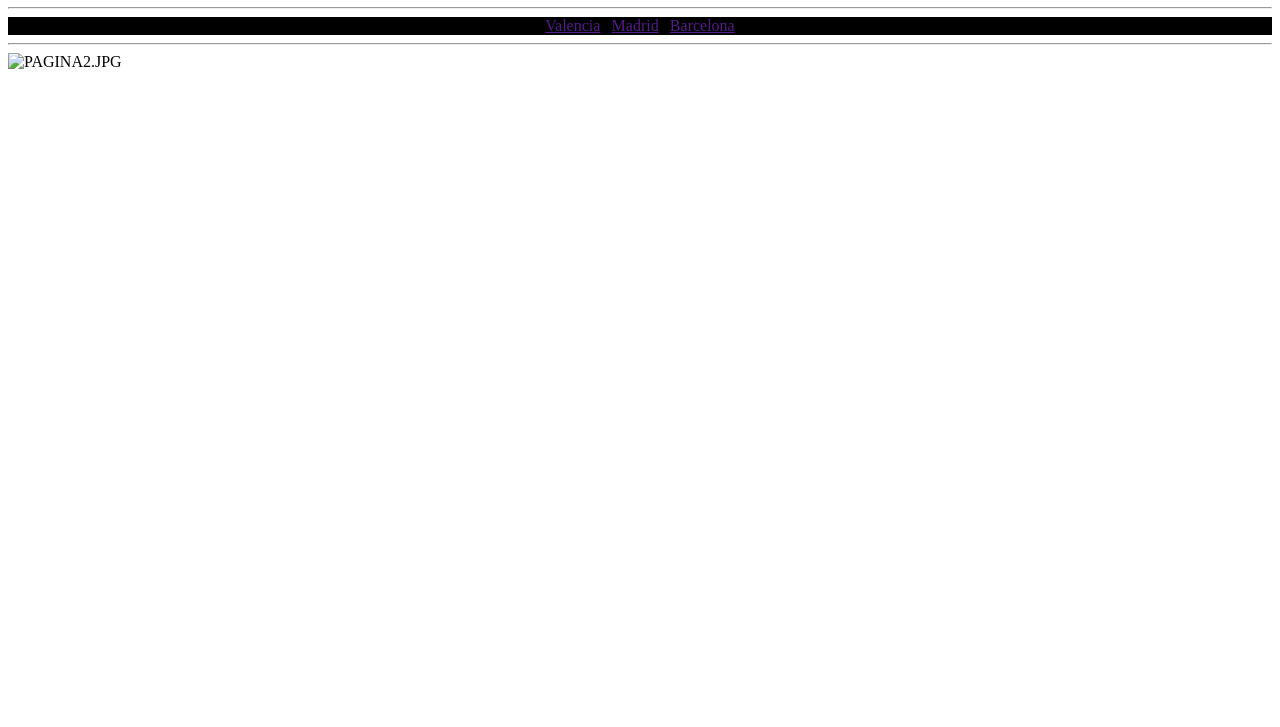
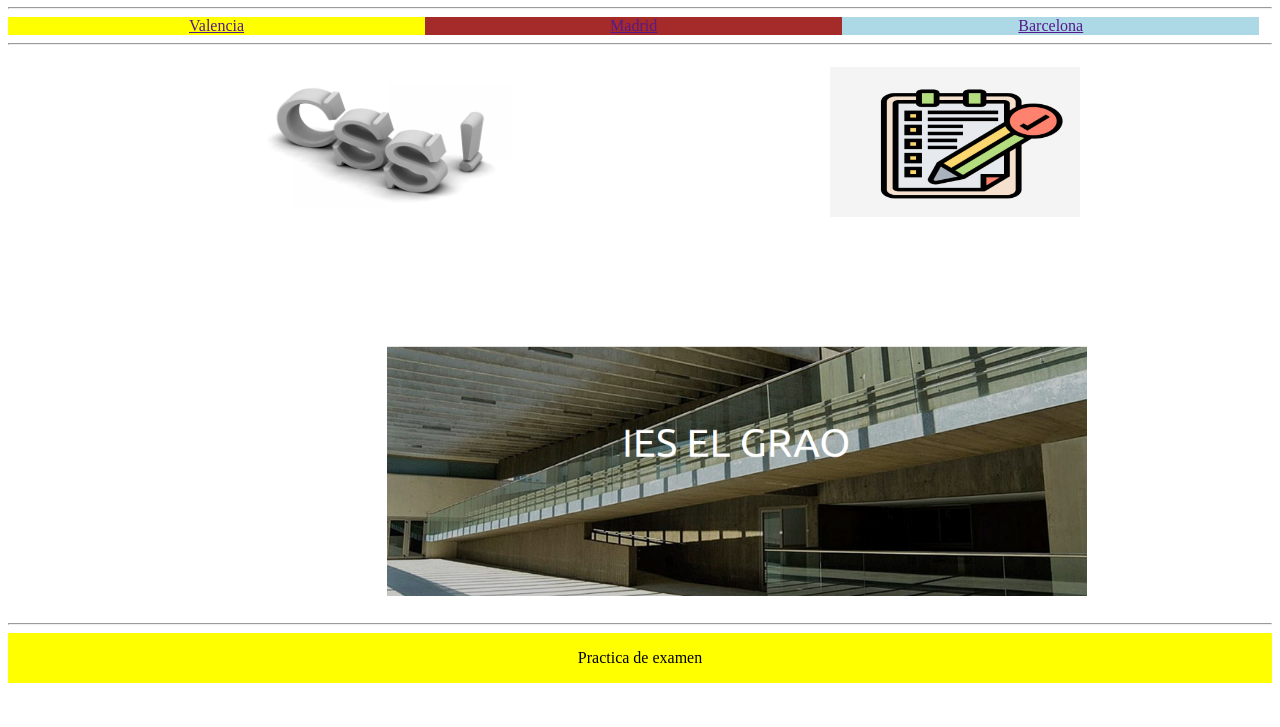
Before and after one commit to VictorBlat/practica-de-examen, a plain HTML site: page index.html in a window 1280 px wide. Shown: the part 73-800 px from the top of the page. Drawn offline with Linux system fonts and the light colour scheme.

Commit message:
realizado la primera pagina

```diff
--- a/index.html
+++ b/index.html
@@ -8,17 +8,28 @@
 </head>
 <body>
     <header>
-        <h1>Pagina de Prueba</h1>
+        <h1><center>Pagina de Prueba</center></h1>
     </header>
     <hr>
     <main>
-        <nav><a class="valencia" href="">Valencia</a> | <a href="">Madrid</a> | <a href="">Barcelona</a></nav>
+
+ <nav><div class="valencia"><a href="">Valencia</a></div><div class="Madrid"><a href="">Madrid</a></div><div class="Barcelona"><a href="">Barcelona</a> </div></nav>
     <hr>
     <section>
         <div>
-            <img src="" alt="PAGINA2.JPG">
+            <a href="pagina2.html"><img  class="pagina2" src="img/pagina2.jpg" alt="PAGINA2.JPG"></a>
+        </div>
+        <div>
+            <a href="formulario.html"><img class="formulario" src="img/Form.jpg" alt="form.jpg"></a>
+        </div>
+        <div>
+            <a href="https://portal.edu.gva.es/ieselgrao/?page_id=690&lang=es"><img class="grao" src="img/grao.png" alt="grao.jpg"></a>
         </div>
     </section>
     </main>
+    <hr>
+    <footer class="footer">
+        <P><center> Practica de examen</center></P>
+    </footer>
     </body>
 </html>
--- a/style.css
+++ b/style.css
@@ -1,8 +1,53 @@
-nav{
+
+div.valencia{
+    position: relative;
+    width: 33%;
+    text-align:center;
+    display: inline-block;
+    background-color: yellow;
+
+
+}
+div.Madrid{
+    position: relative;
+    width: 33%;
     text-align: center;
-    background-color: black;
+    display: inline-block;
+    background-color: brown;
+
 }
-a.valencia:hover{
-    color: black;
+div.Barcelona{
+    position: relative;
+    width: 33%;
+    text-align: center;
+    display: inline-block;
+    background-color: lightblue;
+
+}
+img.pagina2{
+    position: relative;
+    width: 250px;
+    height: 150px;
+    left: 20%;
+    top: 5px;
+}
+img.formulario{
+    position: relative;
+    width: 250px;
+    height: 150px;
+    left: 65%;
+    top: -140px;
+}
+img.grao{
+    position: relative;
+    width: 700px;
+    height: 250px;
+    left: 30%;
+    top: -15px;
+}
+footer.footer{
+    display: inline-block;
     background-color: yellow;
+    text-align: center;
+    width: 100%;
 }
```
Also changed, not shown: formulario.html (added, +19 -0 lines), img/Form.jpg (added), img/grao.png (added), img/pagina2.jpg (added).
